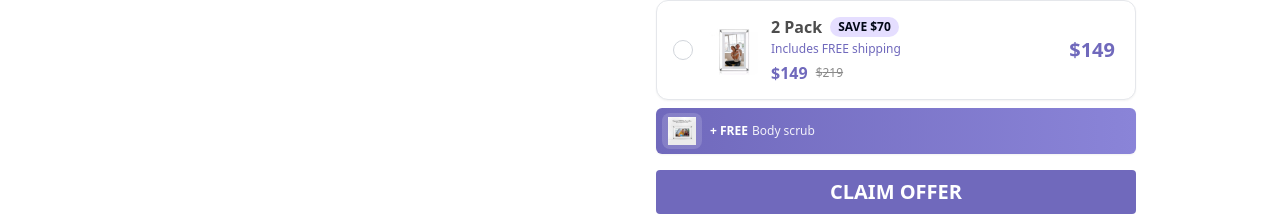
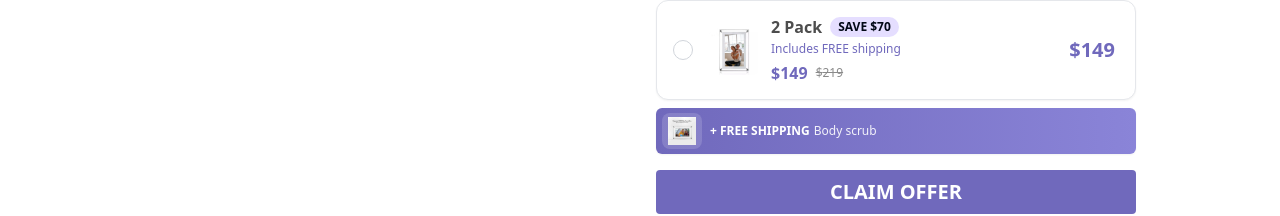
Before and after one commit to wasteyuse/finalize, a React (Vite) app: page / in a window 1280 px wide. Shown: the part 680-896 px from the top of the page. Built offline with nearby package versions, Linux system fonts and the light colour scheme; the HTML template or start-up script is replaced by a standard one.

Commit message:
Fix: Update free shipping text
Change the text from "Free shipping on orders over $50" to "+ FREE SHIPPING".

```diff
--- a/src/components/product/ProductVariants.tsx
+++ b/src/components/product/ProductVariants.tsx
@@ -137,7 +137,7 @@ export const ProductVariants: React.FC<ProductVariantsProps> = ({
           <img src={bonusImage} alt="Free Bonus" className="w-8 h-7 object-contain" />
         </div>
         <div className="text-white text-xs max-sm:mx-0 max-sm:my-1 flex items-center">
-          <span className="font-bold mr-1">+ FREE</span>
+          <span className="font-bold mr-1">+ FREE SHIPPING</span>
           <span className="opacity-90">Body scrub</span>
         </div>
       </div>
```
